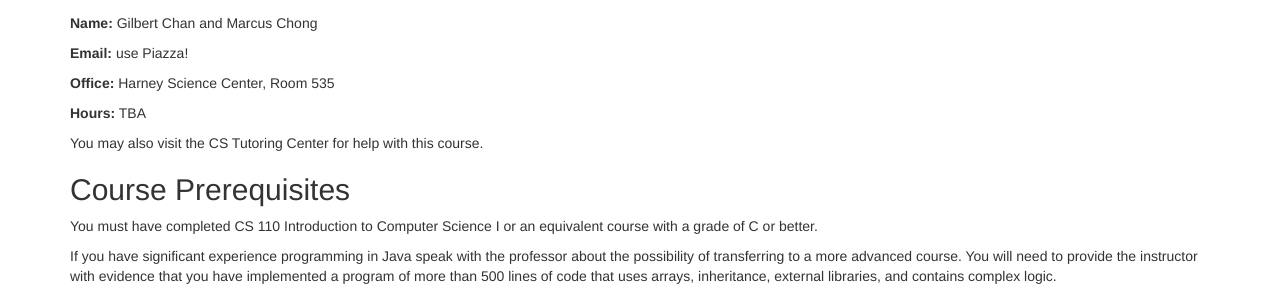
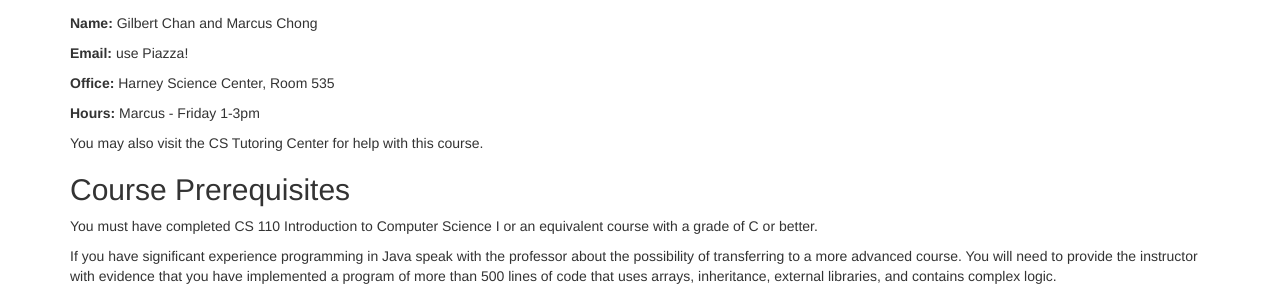
Before and after one commit to CS112-F16/cs112-f16.github.io, a Jekyll site: the page built from syllabus.html, in a window 1280 px wide and 900 px high, scrolled down 370 px. Shown: the part 155-452 px from the top of the window. Built offline with Jekyll 4.4.1, drawn with Linux system fonts in a browser that asks for light colours.

Commit message:
adding TA office hours

```diff
--- a/syllabus.html
+++ b/syllabus.html
@@ -24,7 +24,7 @@ title: Syllabus
   <p><strong>Name:</strong> Gilbert Chan and Marcus Chong</p>
   <p><strong>Email:</strong> use Piazza!</p>
   <p><strong>Office:</strong> Harney Science Center, Room 535</p>
-  <p><strong>Hours:</strong> TBA</p>
+  <p><strong>Hours:</strong> Marcus - Friday 1-3pm</p>
 
   <p>You may also visit the CS Tutoring Center for help with this course.</p>
 
```
